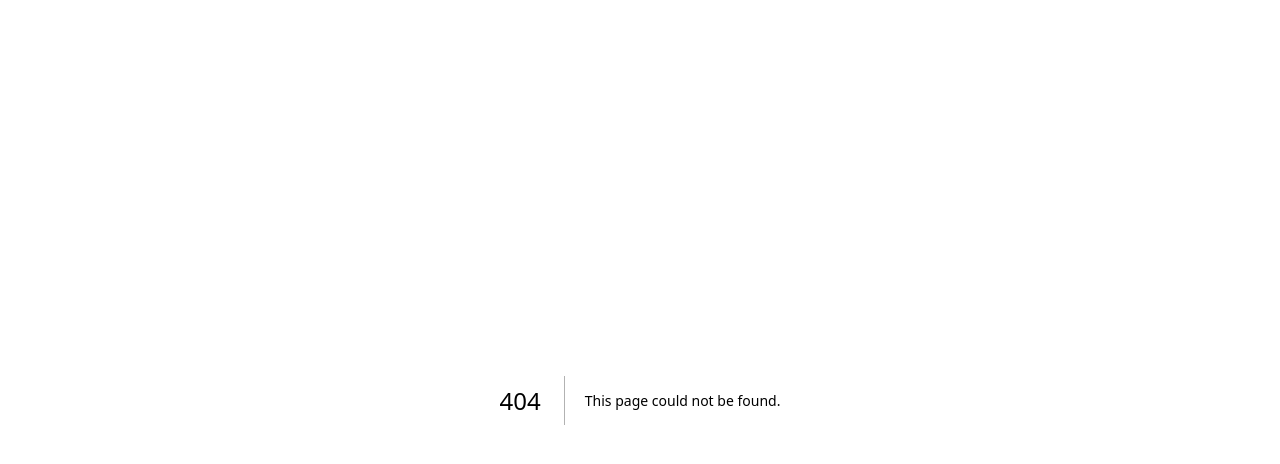
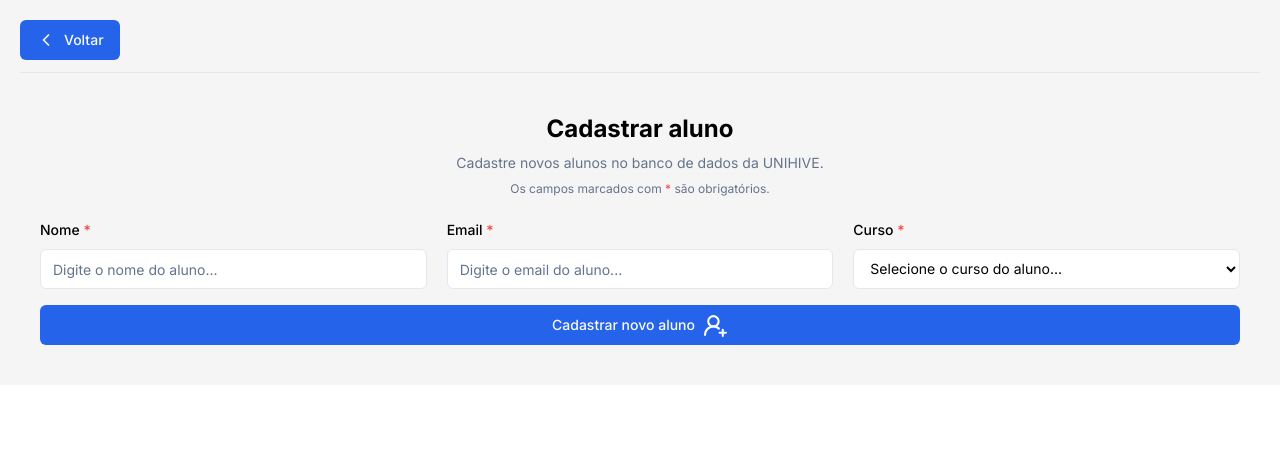
Before and after one commit to gui-bus/UNIHIVE, a Next.js app: page /dashboard/new in a window 1280 px wide. Before the commit this address had no page. Shown: the top 464 px of the page. Built offline with nearby package versions, Linux system fonts and the light colour scheme.

Commit message:
feat: add new student page

```diff
--- /dev/null
+++ b/src/app/dashboard/new/page.tsx
@@ -0,0 +1,37 @@
+"use client";
+import NewStudentForm from "@/components/newStudent";
+import { Button } from "@/components/ui/button";
+import { Separator } from "@/components/ui/separator";
+import { ChevronLeft } from "lucide-react";
+import { useRouter } from "next/navigation";
+
+const NewStudentPage = () => {
+  const router = useRouter();
+  return (
+    <main className="w-full 3xl:max-w-7xl mx-auto p-5 bg-neutral-100">
+      <Button onClick={() => router.back()}>
+        <ChevronLeft size={20} className="mr-2" /> Voltar
+      </Button>
+
+      <Separator className="mt-3 mb-5" />
+
+      <div className="mx-auto w-full p-5">
+        <div className="mx-auto mb-5 flex w-full flex-col justify-center space-y-2">
+          <h1 className="flex justify-center text-2xl font-bold">
+            Cadastrar aluno
+          </h1>
+          <p className="px-8 text-center text-sm text-muted-foreground">
+            Cadastre novos alunos no banco de dados da UNIHIVE.
+          </p>
+          <p className="text-xs text-center text-muted-foreground">
+            Os campos marcados com <span className="text-red-500">*</span> são
+            obrigatórios.
+          </p>
+        </div>
+        <NewStudentForm />
+      </div>
+    </main>
+  );
+};
+
+export default NewStudentPage;
```
